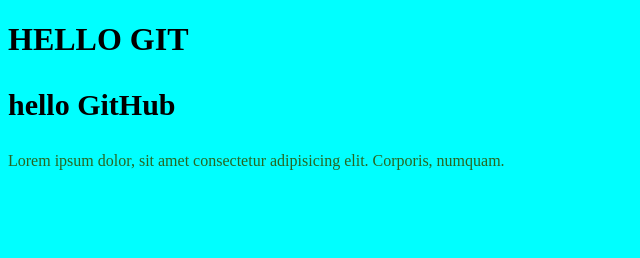
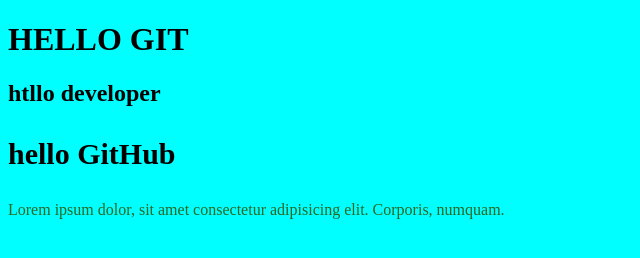
Before and after one commit to BaraboshaSergey/gittest, a plain HTML site: page index.html in a window 1280 px wide. Shown: the whole page, without its empty margins (0-640 px from the left). Drawn offline with Linux system fonts and the light colour scheme.

Commit message:
first develop

```diff
--- a/index.html
+++ b/index.html
@@ -9,6 +9,7 @@
 </head>
 <body>
     <h1>HELLO GIT</h1>
+    <h2>htllo developer</h2>
     <h3>hello GitHub</h3>
     <p>Lorem ipsum dolor, sit amet consectetur adipisicing elit. Corporis, numquam.</p>
 </body>
```
